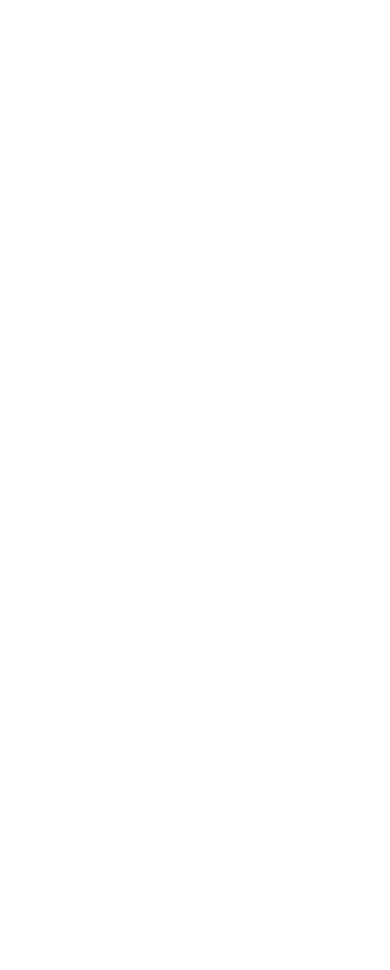
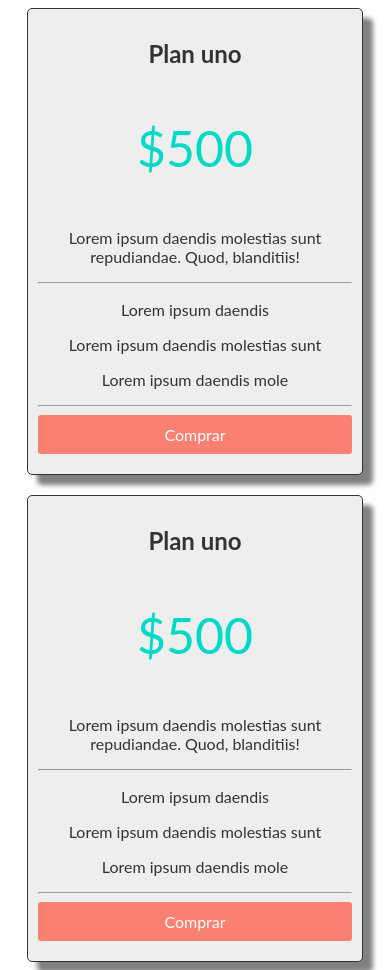
Before and after one commit to CeViMu/Curso-css, a plain HTML site: page css/tabla-precios.html in a window 390 px wide. Shown: the top 970 px of the page. Before the commit the page ends 844 px from the top, so only its background shows below. Drawn offline with Linux system fonts and the light colour scheme.

Commit message:
Haciendo el sitio responsive

```diff
--- a/css/tabla-precios.css
+++ b/css/tabla-precios.css
@@ -0,0 +1,64 @@
+body{
+    font-family: 'Lato', sans-serif;
+}
+h2{
+    font-weight: 700;
+}
+.container{
+    margin: 0 auto; /*esto centra el contenido*/
+    width: 90%;
+}
+
+.flex{
+    display: flex;
+    flex-wrap: wrap;
+}
+
+.tex-center{
+    text-align: center;
+}
+
+.columna{
+    background-color: rgb(238, 238, 238);
+    color: #333;
+    border: 1px solid #333;
+    margin: 0px auto;
+    padding: 10px;
+    border-radius: 5px;
+    box-shadow: 10px 10px 5px gray; /*sombra lado derecho y abajo y los 5px son degradado*/
+    width: 23%; /*cada columna ocupa el 23% del espacio*/
+    box-sizing: border-box;/*el padding y border se calculan de forma automatica*/
+}
+
+.precio{
+    font-size: 50px;
+    color: #00dac7;
+}
+
+.btn-precio{
+    background-color: salmon;
+    display: block; /*transformación a bloque*/
+    padding: 10px;
+    color:#fff;
+    text-decoration: none;
+    border-radius: 3px;
+    margin-bottom: 10px;
+}
+.btn-precio:hover{
+    background-color: red;
+}
+
+/*flexwrap impide que las columnas se amontonen*/
+@media (max-width: 1070px){
+    .columna{
+        width: 45%;
+        margin-bottom: 20px;
+    }
+}
+
+@media (max-width: 600px){
+    .columna{
+        width: 100%;
+        margin-bottom: 20px;
+    }
+}
--- a/css/tabla-precios.html
+++ b/css/tabla-precios.html
@@ -5,11 +5,58 @@
     <meta http-equiv="X-UA-Compatible" content="IE=edge">
     <meta name="viewport" content="width=device-width, initial-scale=1.0">
     <title>Document</title>
+    <link rel="preconnect" href="https://fonts.googleapis.com">
     <link rel="stylesheet" href="tabla-precios.css">
 </head>
 <body>
-    <section>
-        <div></div>
+    <section class="container flex tex-center">
+        <div class="columna">
+            <h2>Plan uno</h2>
+            <p class="precio">$500</p>
+            <p>Lorem ipsum daendis molestias sunt repudiandae. Quod, blanditiis!</p>
+            <hr><!--crea una linea-->
+            <p>Lorem ipsum daendis</p>
+            <p>Lorem ipsum daendis molestias sunt </p>
+            <p>Lorem ipsum daendis mole</p>
+            <hr>
+            <a href="#" class="btn-precio">Comprar</a>
+        </div>
+
+        <div class="columna">
+            <h2>Plan uno</h2>
+            <p class="precio">$500</p>
+            <p>Lorem ipsum daendis molestias sunt repudiandae. Quod, blanditiis!</p>
+            <hr><!--crea una linea-->
+            <p>Lorem ipsum daendis</p>
+            <p>Lorem ipsum daendis molestias sunt </p>
+            <p>Lorem ipsum daendis mole</p>
+            <hr>
+            <a href="#" class="btn-precio">Comprar</a>
+        </div>
+
+        <div class="columna">
+            <h2>Plan uno</h2>
+            <p class="precio">$500</p>
+            <p>Lorem ipsum daendis molestias sunt repudiandae. Quod, blanditiis!</p>
+            <hr><!--crea una linea-->
+            <p>Lorem ipsum daendis</p>
+            <p>Lorem ipsum daendis molestias sunt </p>
+            <p>Lorem ipsum daendis mole</p>
+            <hr>
+            <a href="#" class="btn-precio">Comprar</a>
+        </div>
+
+        <div class="columna">
+            <h2>Plan uno</h2>
+            <p class="precio">$500</p>
+            <p>Lorem ipsum daendis molestias sunt repudiandae. Quod, blanditiis!</p>
+            <hr><!--crea una linea-->
+            <p>Lorem ipsum daendis</p>
+            <p>Lorem ipsum daendis molestias sunt </p>
+            <p>Lorem ipsum daendis mole</p>
+            <hr>
+            <a href="#" class="btn-precio">Comprar</a>
+        </div>
     </section>
 </body>
 </html>
```
